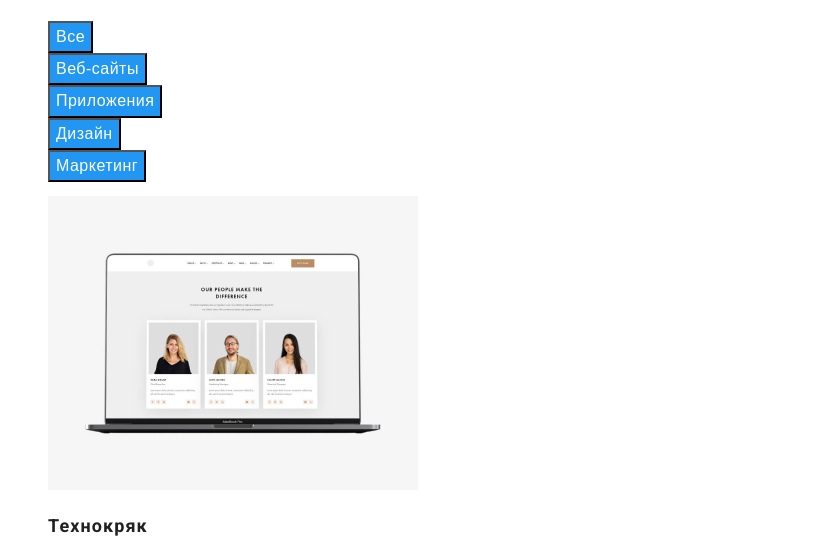
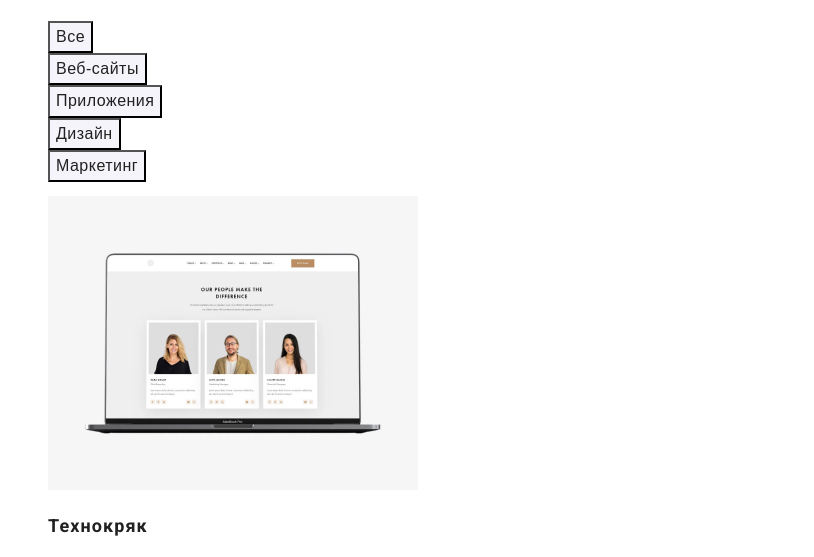
Before and after one commit to nsem21/goit-markup-hw-02, a plain HTML site: page portfolio.html in a window 1280 px wide. Shown: the part 221-778 px from the top of the page, without its empty margins (0-814 px from the left). Drawn offline with Linux system fonts and the light colour scheme.

Commit message:
додано псевдокласи

```diff
--- a/css/styles.css
+++ b/css/styles.css
@@ -142,9 +142,9 @@ address{
     letter-spacing: var(--space-measure);
 }
 .button{
-    background-color: var(--accent-color);
+    background-color: #F5F4FA;
 
-    color: var(--first-color);
+    color: var(--second-color);
 
     font-weight: 400;
     font-size: 16px;
@@ -152,6 +152,12 @@ address{
 
     text-align: center;
     letter-spacing: var(--space-measure);
+}
+.button:hover,
+.button:focus{
+    background-color: var(--accent-color);
+
+    color: var(--first-color);
 }
 .works a{
     text-decoration: none;
```
